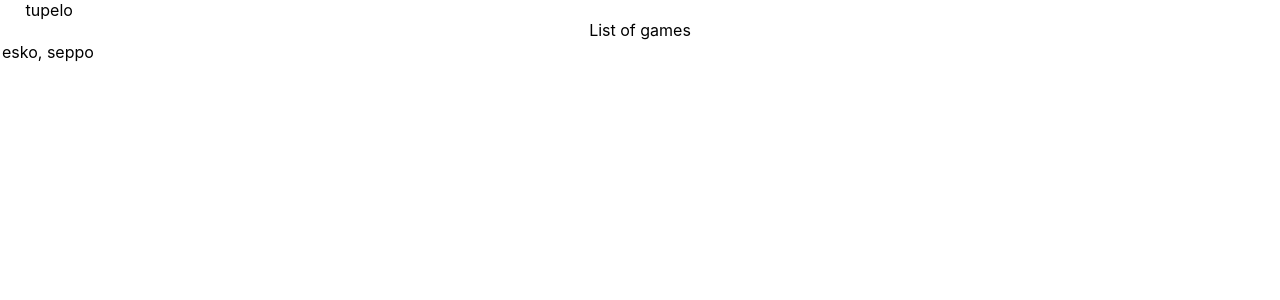
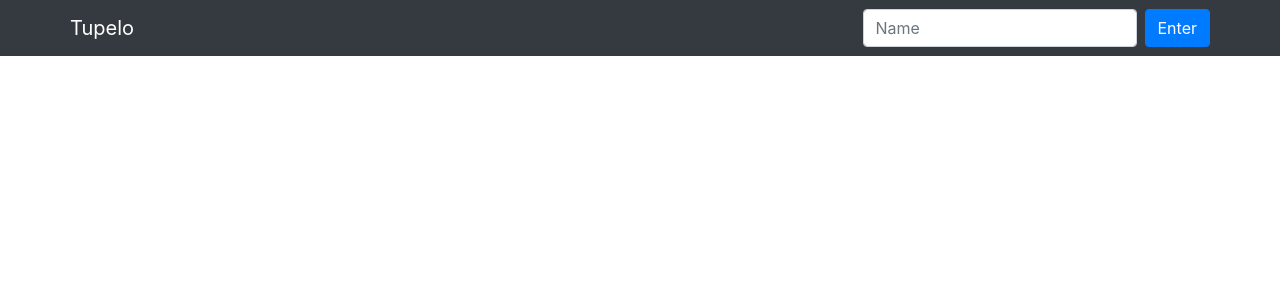
Before and after one commit to jait/tupelo-web, a React (Create React App) app: page / in a window 1280 px wide. Shown: the top 300 px of the page. Built offline with nearby package versions, Linux system fonts and the light colour scheme; the HTML template or start-up script is replaced by a standard one.

Commit message:
Create something with react-bootstrap

```diff
--- a/package.json
+++ b/package.json
@@ -7,6 +7,7 @@
     "@testing-library/react": "^9.5.0",
     "@testing-library/user-event": "^7.2.1",
     "react": "^16.13.1",
+    "react-bootstrap": "^1.0.0",
     "react-dom": "^16.13.1",
     "react-scripts": "3.4.1"
   },
--- a/src/App.css
+++ b/src/App.css
@@ -1,38 +1,5 @@
+/*
 .App {
   text-align: center;
 }
-
-.App-logo {
-  height: 40vmin;
-  pointer-events: none;
-}
-
-@media (prefers-reduced-motion: no-preference) {
-  .App-logo {
-    animation: App-logo-spin infinite 20s linear;
-  }
-}
-
-.App-header {
-  background-color: #282c34;
-  min-height: 100vh;
-  display: flex;
-  flex-direction: column;
-  align-items: center;
-  justify-content: center;
-  font-size: calc(10px + 2vmin);
-  color: white;
-}
-
-.App-link {
-  color: #61dafb;
-}
-
-@keyframes App-logo-spin {
-  from {
-    transform: rotate(0deg);
-  }
-  to {
-    transform: rotate(360deg);
-  }
-}
+*/
--- a/src/App.js
+++ b/src/App.js
@@ -1,13 +1,18 @@
 import React from 'react';
 import './App.css';
-import { AppHeader } from './components/AppHeader';
-import { GameList } from './components/GameList';
+import { LoginController } from './components/LoginController';
+
 
 function App() {
   return (
     <div className="App">
-      <AppHeader/>
-      <GameList games={[{id: "foo", players: [{name: "esko"}, {name: "seppo"}] }]}/>
+      <link
+      rel="stylesheet"
+      href="https://maxcdn.bootstrapcdn.com/bootstrap/4.4.1/css/bootstrap.min.css"
+      integrity="sha384-Vkoo8x4CGsO3+Hhxv8T/Q5PaXtkKtu6ug5TOeNV6gBiFeWPGFN9MuhOf23Q9Ifjh"
+      crossOrigin="anonymous"
+    />
+      <LoginController />
     </div>
   );
 }
--- a/src/components/AppHeader.js
+++ b/src/components/AppHeader.js
@@ -1,20 +1,53 @@
 import React from "react";
+import Navbar from 'react-bootstrap/Navbar'
+import Nav from 'react-bootstrap/Nav'
+import Form from 'react-bootstrap/Form'
+import FormControl from 'react-bootstrap/FormControl'
+import Button from 'react-bootstrap/Button'
+import Container from 'react-bootstrap/Container'
 
-var styles = {
-    title: {
-        display: 'flex',
-        justifyContent: 'space-between',
-        width: "96%",
-        margin: "0 auto",
-        }
-}
 
 export class AppHeader extends React.Component {
-        render() {
-                return (
-                        <div style={styles.title}>
-                            <span>tupelo</span>
-                        </div>
-                );
-        }
+
+    constructor(props) {
+        super(props);
+        this.state = {
+          playerName: ''
+        };
+    }
+
+    updatePlayerName(evt) {
+        this.setState({
+          playerName: evt.target.value
+        });
+    }
+
+    enterClicked() {
+        const { onLogin } = this.props;
+        console.log(`Entering lobby as ${this.state.playerName}`);
+        onLogin({name: this.state.playerName});
+    }
+
+    render() {
+        const {player, onLogout} = this.props;
+        return (
+            <div className="mb-4">
+                <Navbar bg="dark" variant="dark">
+                    <Container>
+                    <Navbar.Brand>Tupelo</Navbar.Brand>
+                    <Nav className="mr-auto"/>
+                { !player ?
+                <Form inline>
+                    <FormControl type="text" placeholder="Name" className="mr-sm-2" onChange={evt => this.updatePlayerName(evt)} />
+                    <Button variant="primary" onClick={() => this.enterClicked()}>Enter</Button>
+                </Form>
+                : <><Navbar.Collapse className="justify-content-end mr-3"><Navbar.Text>{player.name}</Navbar.Text></Navbar.Collapse>
+                <Form inline><Button variant="primary" onClick={onLogout}>Sign&nbsp;out</Button></Form>
+                </>
+                }
+                </Container>
+                </Navbar>
+            </div>
+        );
+    }
 }
--- a/src/components/GameList.js
+++ b/src/components/GameList.js
@@ -1,30 +1,100 @@
 import React from "react";
-
-var styles = {
-    title: {
-
-    }
-};
+import ListGroup from 'react-bootstrap/ListGroup'
+import Button from 'react-bootstrap/Button'
+import Container from 'react-bootstrap/Container'
+import Row from 'react-bootstrap/Row'
+import Col from 'react-bootstrap/Col'
 
 export class GameList extends React.Component {
+
+    constructor(props) {
+        super(props);
+        this.state = {
+          games: [
+              {id: "foo", players: [{name: "esko"}, {name: "seppo"}, {name: "pauli"}]},
+              {id: "2", players: [{name: "matti"}, {name: "pekka"}], joined: false}
+          ]
+        };
+    }
+
+    createClicked() {
+        // TODO: call API. test implementation
+        var games = this.state.games;
+        games.push({id: "new", players: [this.props.player], joined: true});
+        this.setState({games: games});
+    }
+
+    leaveClicked(gameId, e) {
+        // TODO: call API. test implementation
+        console.log(`leaving joined game ${gameId}`);
+        const updated = this.state.games.map((game) => {
+            if (game.id === gameId) {
+                game.joined = false;
+                game.players = game.players.filter((p) => p.name !== this.props.player.name);
+            }
+            return game;
+        });
+        this.setState({games: updated.filter((game) => game.players.length > 0)});
+    }
+
+    gameClicked(gameId, e) {
+        // TODO: call API. test implementation
+        const updated = this.state.games.map((game) => {
+            if (game.id === gameId) {
+                game.joined = true;
+                game.players.push(this.props.player);
+            }
+            return game;
+        });
+        console.log(updated);
+        this.setState({games: updated});
+    }
+
     render() {
-        var {
-            games
-        } = this.props;
+        const {
+            onStartGame
+        } = this.props
+        const { games } = this.state;
 
-        var listItems = games.map((game) =>
-            <tr>{game.players.map((player) => { return player.name; }).join(", ")}</tr>
+        var joined = games.filter((game) => game.joined === true);
+        joined = joined.length > 0 ? joined[0] : null;
+
+        const listItems = games.map((game) =>
+            <ListGroup.Item
+                className="justify-content-start"
+                action={!joined}
+                onClick={joined ? null: (e) => this.gameClicked(game.id, e)}
+                key={game.id}
+                active={game.joined === true}>{game.players.map((player) => { return player.name; }).join(", ")}</ListGroup.Item>
             );
 
         return (
-            <div>
-                <div style={styles.title}>List of games</div>
-                <table>
-                    <tbody>
-                    {listItems}
-                    </tbody>
-                </table>
-            </div>
+            <Container>
+                <Row><Col><h4>Games</h4></Col></Row>
+                <Row>
+                    <Col>
+                        <ListGroup>
+                            {listItems}
+                        </ListGroup>
+                    </Col>
+                </Row>
+                <div className="pt-2">
+                    {joined ?
+                        <Row>
+                            <Col>
+                                <Button className="m-1" disabled={joined.players.length < 4} variant="success" onClick={() => onStartGame(joined.id, {withBots: false})}>Start</Button>
+                                <Button className="m-1" disabled={joined.players.length === 4} variant="success" onClick={() => onStartGame(joined.id, {withBots: true})}>Start&nbsp;with&nbsp;bots</Button>
+                                <Button className="m-1" variant="danger" onClick={(e) => this.leaveClicked(joined.id, e)}>Leave</Button>
+                            </Col>
+                        </Row>
+                    :   <Row>
+                            <Col>
+                                <Button className="m-1" variant="primary" onClick={() => this.createClicked()}>Create a game</Button>
+                            </Col>
+                        </Row>
+                    }
+                </div>
+            </Container>
         );
     }
 }
--- /dev/null
+++ b/src/components/Lobby.js
@@ -0,0 +1,29 @@
+import React from "react";
+import Container from 'react-bootstrap/Container'
+import Row from 'react-bootstrap/Row'
+import Col from 'react-bootstrap/Col'
+import { GameList } from './GameList';
+import { PlayerList } from './PlayerList';
+
+export class Lobby extends React.Component {
+    render() {
+        const games =[
+            {id: "foo", players: [{name: "esko"}, {name: "seppo"}]},
+            {id: "2", players: [{name: "matti"}, {name: "pekka"}], joined: false},
+        ]
+        return (
+            <Container>
+            <Row>
+            <Col>
+                <GameList {...this.props} games={games}/>
+            </Col>
+            <Col xs={1}>
+            </Col>
+            <Col>
+                <PlayerList players={[{name: "Esko"},{name: "Matti"}, this.props.player]}/>
+            </Col>
+            </Row>
+            </Container>
+        );
+    }
+}
--- /dev/null
+++ b/src/components/LoginController.js
@@ -0,0 +1,48 @@
+
+import React from 'react';
+import { AppHeader } from './AppHeader';
+import { Lobby } from './Lobby';
+import { GameView } from './game/GameView';
+
+export class LoginController extends React.Component {
+
+    constructor(props) {
+        super(props);
+        this.state = {
+            loggedIn: false,
+            player: null,
+            inGame: false
+        };
+    }
+
+    onLogin(player) {
+        // TODO: call API
+        this.setState({loggedIn: true, player: player, inGame: false});
+    }
+
+    onLogout() {
+        this.setState({loggedIn: false, player: null});
+    }
+
+    onStartGame(gameId, params) {
+        console.log(`starting game ${gameId}, with params: ${params}`);
+        this.setState({inGame: true, gameId: gameId});
+    }
+
+    render() {
+        return (
+            <>
+            <AppHeader
+                player={this.state.player}
+                onLogin={(player) => this.onLogin(player)}
+                onLogout={() => this.onLogout()}
+            />
+            {this.state.loggedIn && (
+                this.state.inGame ? <GameView player={this.state.player} gameId={this.state.gameId} />
+                : <Lobby player={this.state.player} onStartGame={(gameId, params) => this.onStartGame(gameId, params)}/>
+                )
+            }
+            </>
+        );
+    }
+}
--- a/src/components/game/EventLog.js
+++ b/src/components/game/EventLog.js
@@ -0,0 +1,10 @@
+import React from "react";
+import Container from 'react-bootstrap/Container'
+import Row from 'react-bootstrap/Row'
+import Col from 'react-bootstrap/Col'
+
+export class EventLog extends React.Component {
+    render() {
+        return null;
+    }
+}
--- a/src/components/game/GameArea.js
+++ b/src/components/game/GameArea.js
@@ -0,0 +1,10 @@
+import React from "react";
+import Container from 'react-bootstrap/Container'
+import Row from 'react-bootstrap/Row'
+import Col from 'react-bootstrap/Col'
+
+export class GameArea extends React.Component {
+    render() {
+        return <p>Play fair, {this.props.player.name}</p>
+    }
+}
--- /dev/null
+++ b/src/components/game/GameView.js
@@ -0,0 +1,25 @@
+import React from "react";
+import Container from 'react-bootstrap/Container'
+import Row from 'react-bootstrap/Row'
+import Col from 'react-bootstrap/Col'
+import {GameArea} from './GameArea'
+import {EventLog} from './EventLog'
+
+export class GameView extends React.Component {
+    render() {
+        return (
+            <Container>
+            <Row>
+            <Col>
+                <GameArea {...this.props}/>
+            </Col>
+            <Col xs={1}>
+            </Col>
+            <Col>
+                <EventLog {...this.props}/>
+            </Col>
+            </Row>
+            </Container>
+        );
+    }
+}
```
Also changed, not shown: src/components/PlayerList.js (added, +32 -0 lines), 1 other file (tests, documents, lock files or other folders).
